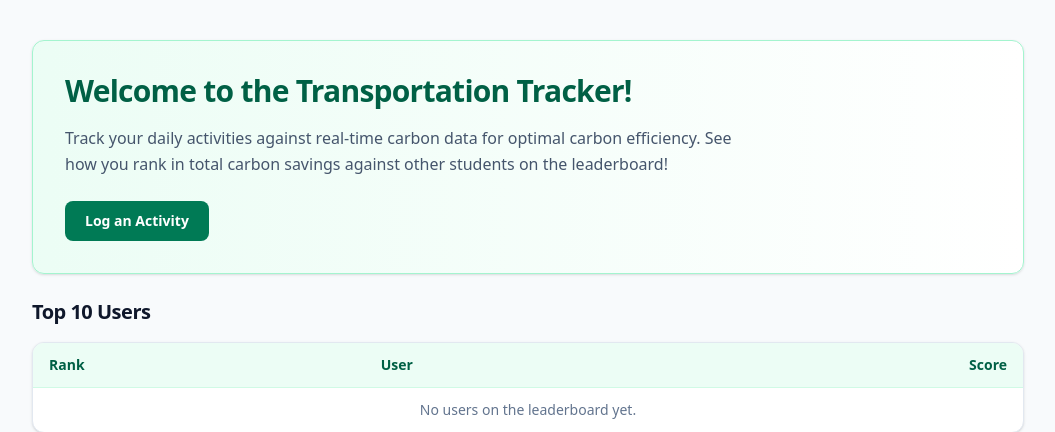
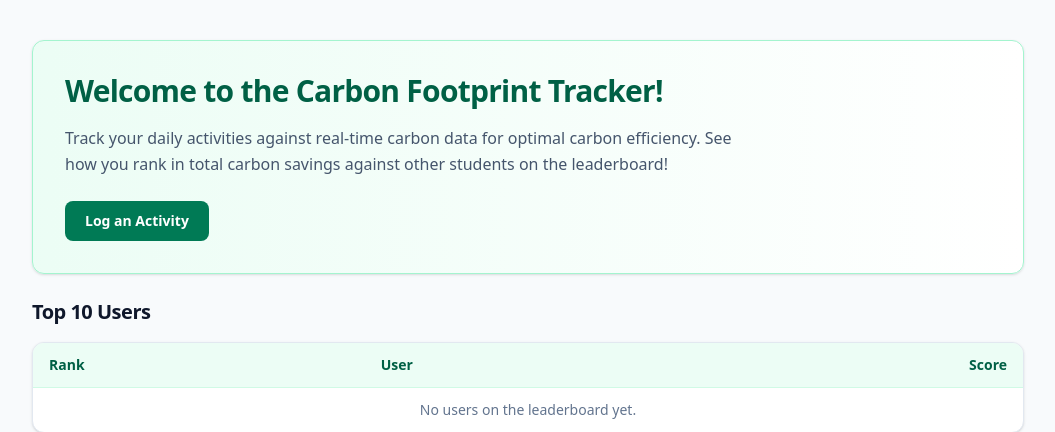
Before and after one commit to seoyeonEom/cs326_team15, a Node project: template views/home.ejs in a window 1280 px wide. Shown: the part 70-502 px from the top of the page, without its empty margins (112-1167 px from the left). Run offline with Node 20 templates, Linux system fonts and the light colour scheme; the template is opened without the code that fills it, so the values that code supplies are empty; style sheets or scripts are compiled from the project's sources; some libraries are stand-ins or nearby versions.

Commit message:
fix typo

```diff
--- a/views/home.ejs
+++ b/views/home.ejs
@@ -15,7 +15,7 @@
       <section class="welcome-card" aria-labelledby="welcome-title">
         <div class="welcome-content">
           <h1 id="welcome-title" class="welcome-title">
-            Welcome to the Transportation Tracker!
+            Welcome to the Carbon Footprint Tracker!
           </h1>
 
           <p class="welcome-description">
```
